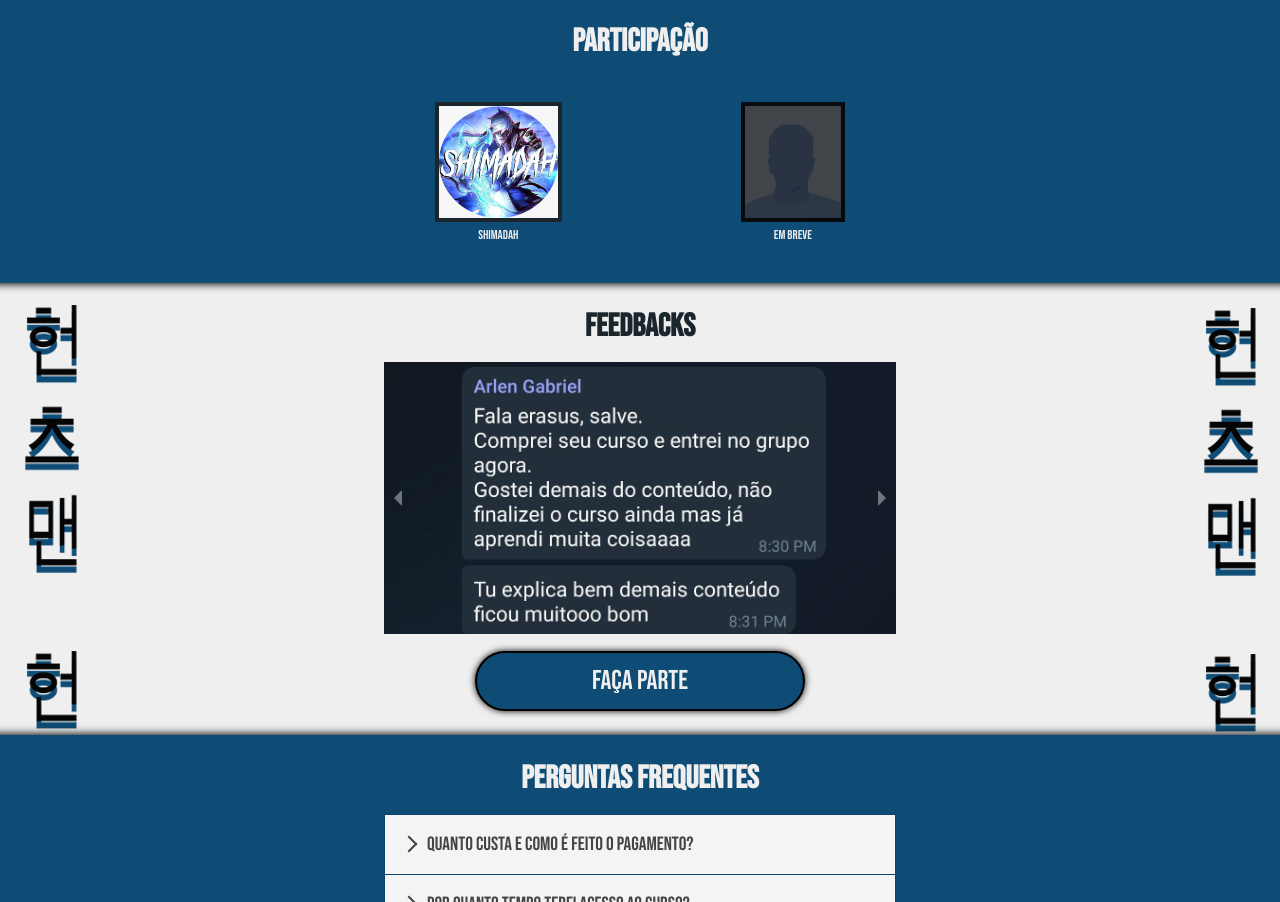
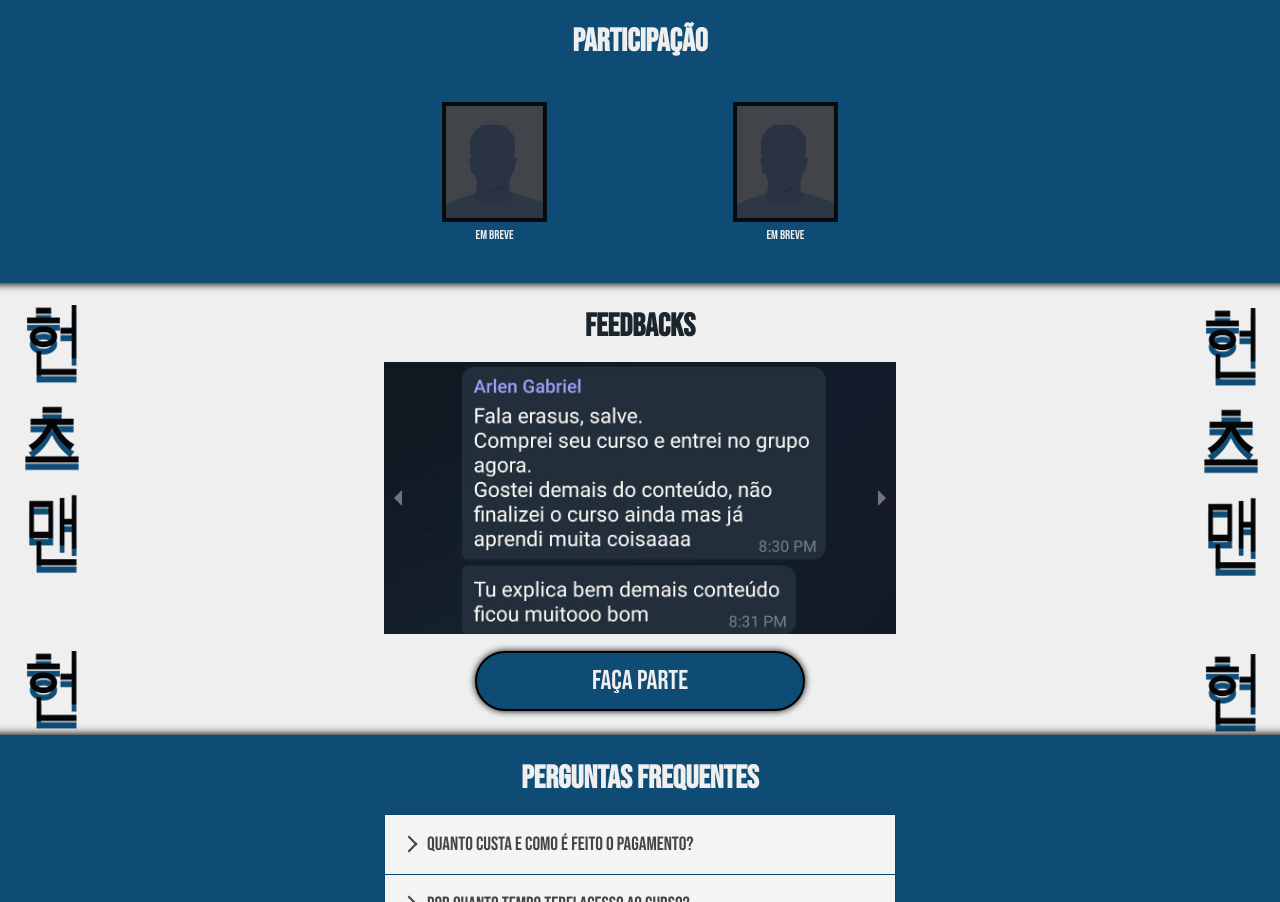
Before and after one commit to 1ugon/erasusacademy, a React (Create React App) app: page / in a window 1280 px wide. Shown: the part 1826-2728 px from the top of the page. Built offline with nearby package versions, Linux system fonts and the light colour scheme.

Commit message:
removing shima

```diff
--- a/src/sections/Featuring.tsx
+++ b/src/sections/Featuring.tsx
@@ -3,7 +3,6 @@ import React from "react";
 import { FeatCard } from "../components/Card";
 
 import defaultImage from "../assets/featuring/default.png";
-import shimaImg from "../assets/featuring/shima.jpeg";
 
 import styles from "../styles/Blue.module.css";
 
@@ -12,7 +11,7 @@ function Featuring() {
     <div className={styles.containerBlue}>
       <h1 className={styles.title}>PARTICIPAÇÃO</h1>
       <div className={styles.containerFeaturingCards}>
-        <FeatCard image={shimaImg} text="Shimadah" />
+        <FeatCard image={defaultImage} text="Em Breve" soon={true} />
         <FeatCard image={defaultImage} text="Em Breve" soon={true} />
       </div>
     </div>
```
Also changed, not shown: src/assets/featuring/shima.jpeg (deleted).
